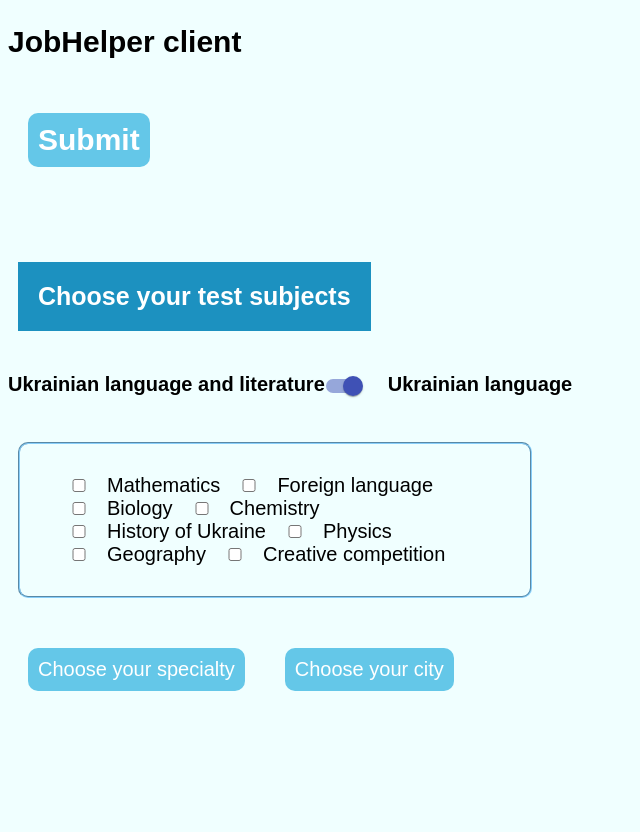
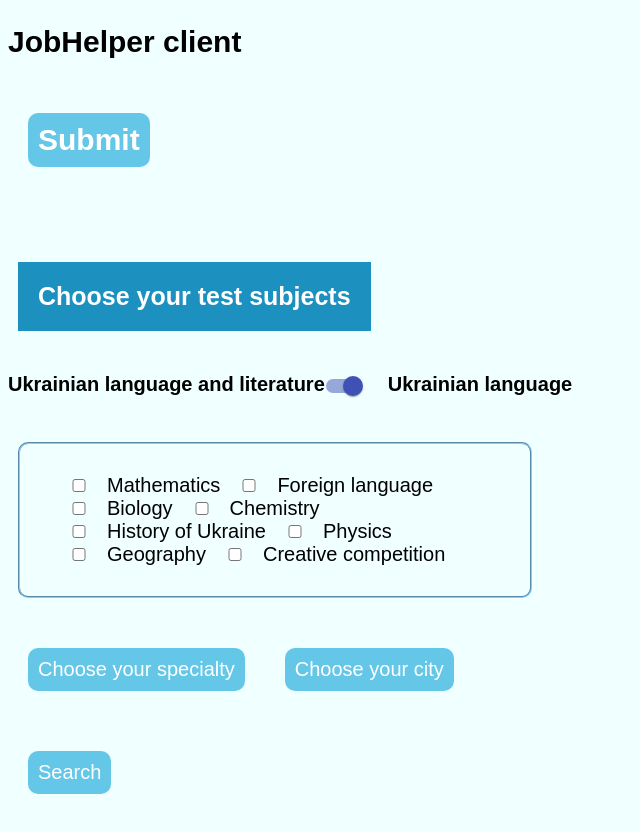
Before and after one commit to JobHelpers/jobhelper_client, a React (Create React App) app: page / in a window 1280 px wide. Shown: the whole page, without its empty margins (0-640 px from the left). Before the commit the page ends 800 px from the top, so only its background shows below. Built offline with nearby package versions, Linux system fonts and the light colour scheme.

Commit message:
Finished task

```diff
--- a/src/App.js
+++ b/src/App.js
@@ -5,6 +5,8 @@ import React from "react";
 import { Checkbox } from "./components/Checkbox";
 import { SpecialtyExpandableButton } from "./components/Button";
 import { CityExpandableButton } from "./components/Button";
+import { SearchButton } from "./components/Button";
+// import { SwitchSel } from "./components/Switch";
 
 // Importing necessary stuff for Switcher
 import FormControlLabel from "@material-ui/core/FormControlLabel";
@@ -70,6 +72,14 @@ function App() {
         <SpecialtyExpandableButton />
         <CityExpandableButton />
       </p>
+
+      {/* Search button */}
+      <p>
+        <SearchButton />
+      </p>
+
+      {/* Switch selector */}
+      <p>{/* <SwitchSel /> */}</p>
     </>
   );
 }
--- a/src/components/Button.js
+++ b/src/components/Button.js
@@ -11,7 +11,6 @@ export const Button = ({ text, setText }) => {
 };
 
 // Implementing some expandable buttons
-// Haven't added expandability to them yet
 export const SpecialtyExpandableButton = () => {
   return <div className="button">Choose your specialty</div>;
 };
@@ -19,3 +18,8 @@ export const SpecialtyExpandableButton = () => {
 export const CityExpandableButton = () => {
   return <div className="button">Choose your city</div>;
 };
+
+// Search button
+export const SearchButton = () => {
+  return <div className="button">Search</div>;
+};
--- /dev/null
+++ b/src/components/Switch.js
@@ -0,0 +1,20 @@
+// // Using lib
+// import SwitchSelector from "react-native-switch-selector";
+
+// // Implementing switch selector
+// export const SwitchSel = () => {
+//   // Using modules from lib
+//   const options = [
+//     { label: "Ukrainian language", value: "1" },
+//     { label: "Ukrainian language and literature", value: "2" },
+//   ];
+
+//   return (
+//     // Returning SwitchSelector
+//     <SwitchSelector
+//       options={options}
+//       initial={0}
+//       onPress={(value) => console.log(value)}
+//     />
+//   );
+// };
```
Also changed, not shown: package.json (+22 -0 lines), 1 other file (tests, documents, lock files or other folders).
